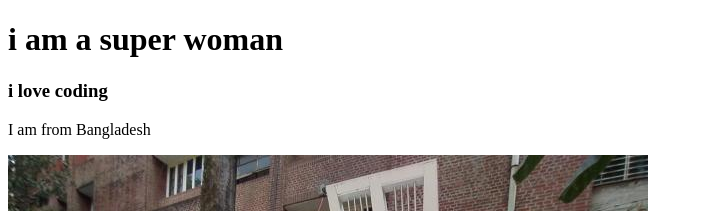
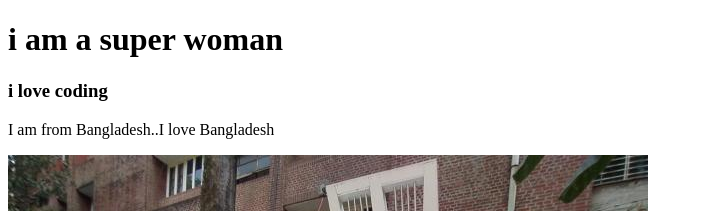
Before and after one commit to SanzidaSuchi/my-second-repo, a plain HTML site: page index.html in a window 1280 px wide. Shown: the top 211 px of the page, without its empty margins (0-703 px from the left). Drawn offline with Linux system fonts and the light colour scheme.

Commit message:
added some

```diff
--- a/index.html
+++ b/index.html
@@ -11,7 +11,7 @@
 <body>
     <h1>i am a super woman</h1>
     <h3>i love coding</h3>
-    <p>I am from Bangladesh</p>
+    <p>I am from Bangladesh..I love Bangladesh</p>
     <img src="49810.jpg" alt="">
 </body>
 </html>
```
